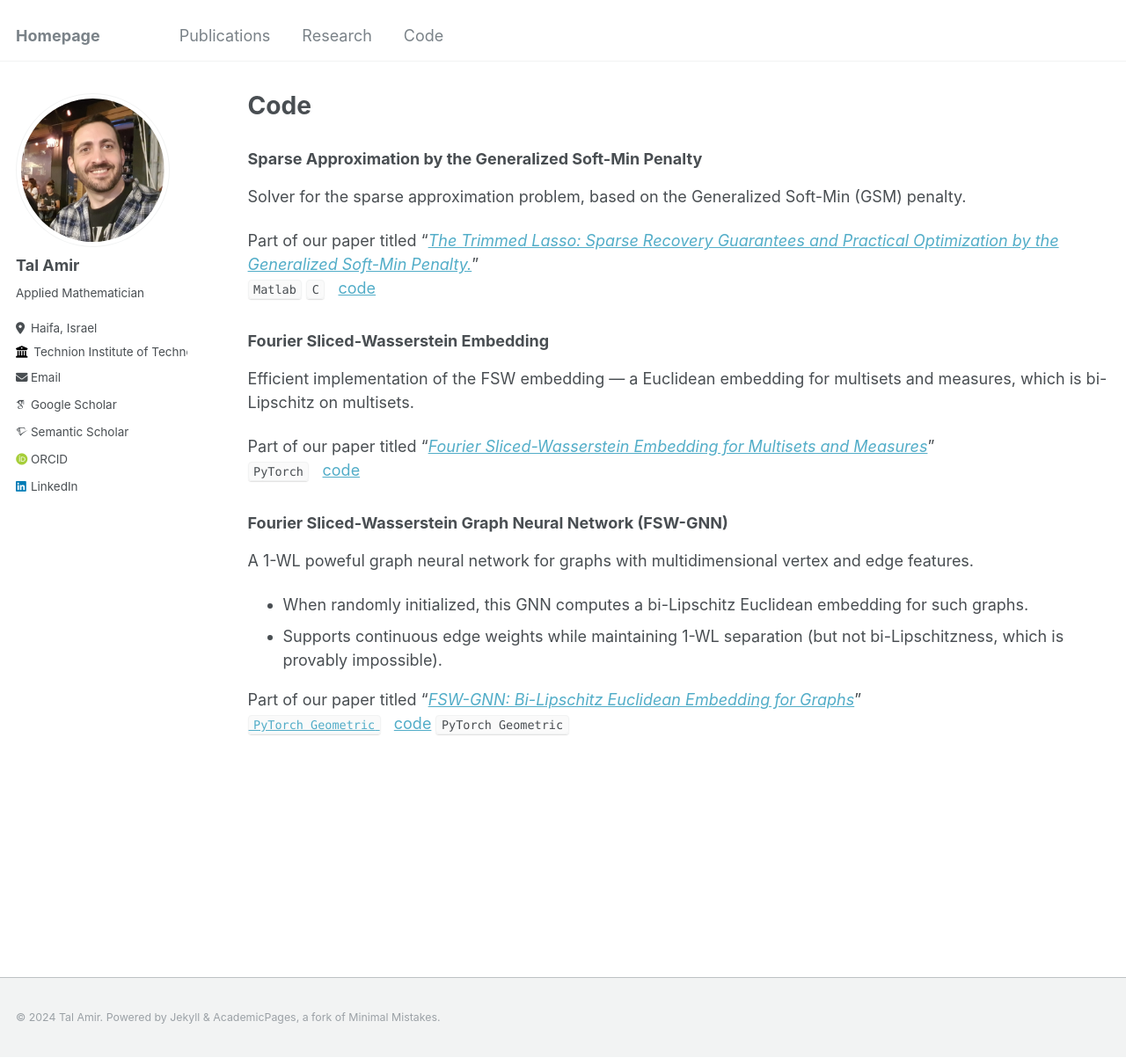
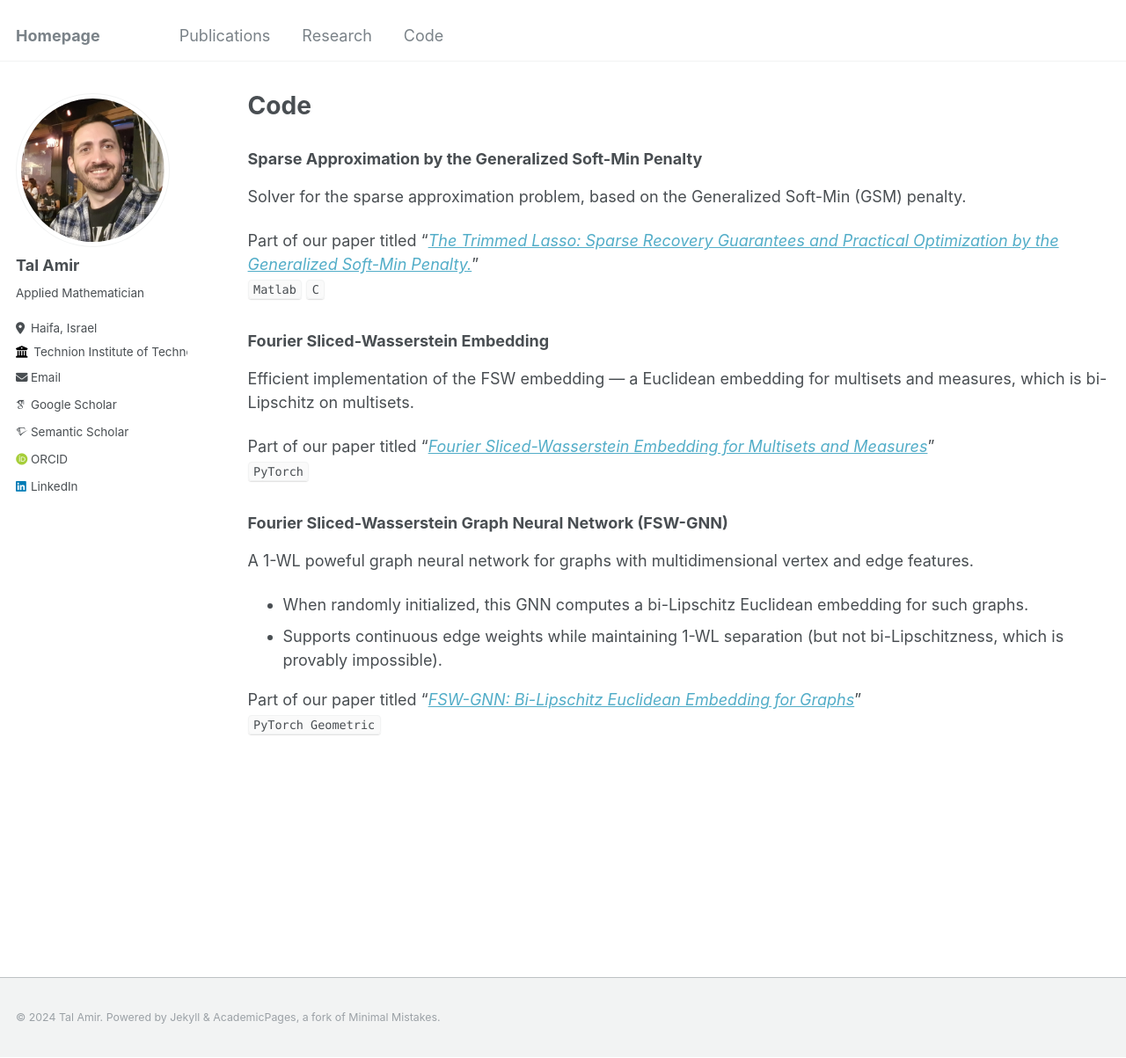
Before and after one commit to tal-amir/tal-amir.github.io, a Jekyll site: the page built from _pages/code.md, in a window 1280 px wide and 1203 px high. Shown: the whole window at 88% size. Built offline with Jekyll 4.4.1, drawn with Linux system fonts in a browser that asks for light colours; some web fonts are replaced.

Commit message:
Update code.md

```diff
--- a/_pages/code.md
+++ b/_pages/code.md
@@ -14,15 +14,15 @@
 Solver for the sparse approximation problem, based on the Generalized Soft-Min (GSM) penalty.
 
 Part of our paper titled "[*The Trimmed Lasso: Sparse Recovery Guarantees and Practical Optimization by the Generalized Soft-Min Penalty.*](https://tal-amir.github.io/publication/2021-09%20The%20Trimmed%20Lasso)"
-`Matlab` `C` &nbsp; [code](https://github.com/tal-amir/sparse-approximation-gsm)
-
+<a href="[https://tal-amir.github.io/soon](https://github.com/tal-amir/sparse-approximation-gsm)" style="text-decoration: none; color: inherit;">`Matlab`</a>
+<a href="[https://tal-amir.github.io/soon](https://github.com/tal-amir/sparse-approximation-gsm)" style="text-decoration: none; color: inherit;">`C`</a>
 
 ### Fourier Sliced-Wasserstein Embedding
 
 Efficient implementation of the FSW embedding — a Euclidean embedding for multisets and measures, which is bi-Lipschitz on multisets.
 
 Part of our paper titled "[*Fourier Sliced-Wasserstein Embedding for Multisets and Measures*](https://tal-amir.github.io/publication/2024-05%20Fourier%20Sliced-Wasserstein%20Embedding)"
-`PyTorch` &nbsp; [code](https://tal-amir.github.io/soon)
+<a href="https://tal-amir.github.io/soon" style="text-decoration: none; color: inherit;">`PyTorch`</a>
 
 
 
@@ -33,7 +33,6 @@
 - Supports continuous edge weights while maintaining 1-WL separation (but not bi-Lipschitzness, which is provably impossible).
 
 Part of our paper titled "[*FSW-GNN: Bi-Lipschitz Euclidean Embedding for Graphs*](https://tal-amir.github.io/soon/)"
-[`PyTorch Geometric`](https://tal-amir.github.io/soon) &nbsp; [code](https://tal-amir.github.io/soon)
 <a href="https://tal-amir.github.io/soon" style="text-decoration: none; color: inherit;">`PyTorch Geometric`</a>
 
 
```
